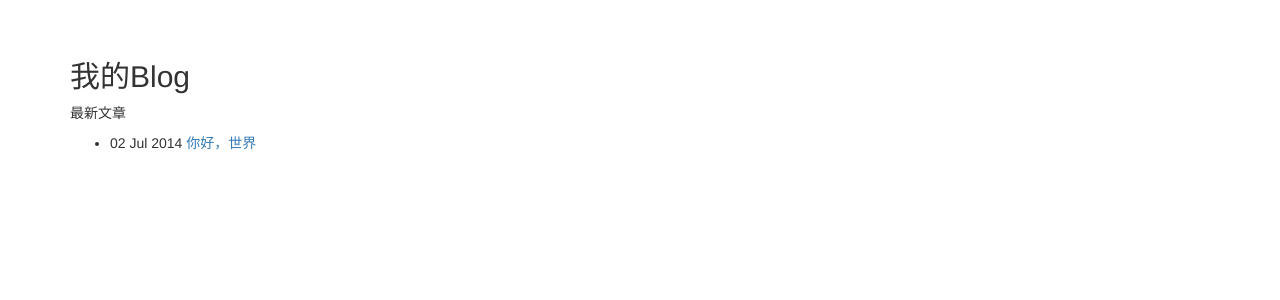
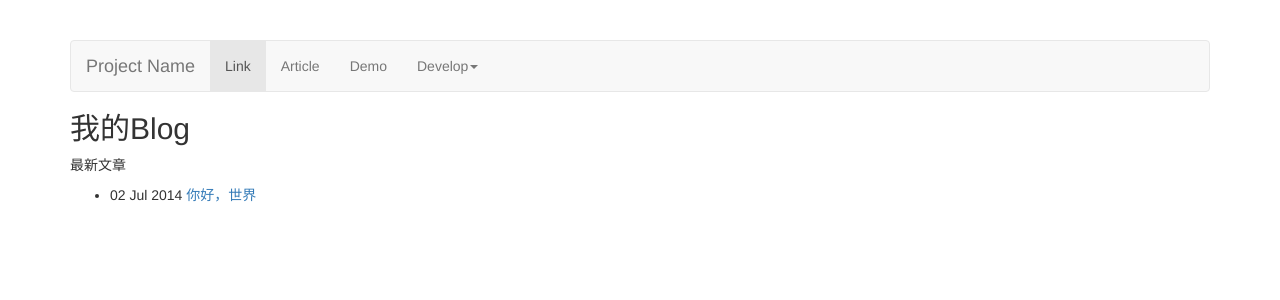
Before and after one commit to kaitaow/blog, a Jekyll site: the page built from index.html, in a window 1280 px wide. Shown: the top 300 px of the page. Built offline with Jekyll 4.4.1, drawn with Linux system fonts in a browser that asks for light colours; nearby versions of some CDN libraries.

Commit message:
首页修改
修改首页导航栏

```diff
--- a/index.html
+++ b/index.html
@@ -2,6 +2,37 @@
 layout: template
 title: 我的Blog
 ---
+<!-- Static navbar -->
+<div class="navbar navbar-default" role="navigation">
+<div class="navbar-header">
+  <button type="button" class="navbar-toggle" data-toggle="collapse" data-target=".navbar-collapse">
+	<span class="sr-only">Toggle navigation</span>
+	<span class="icon-bar"></span>
+	<span class="icon-bar"></span>
+	<span class="icon-bar"></span>
+  </button>
+  <a class="navbar-brand" href="#">Project Name</a>
+</div>
+<div class="navbar-collapse collapse">
+  <ul class="nav navbar-nav">
+	<li class="active"><a href="#">Link</a></li>
+	<li><a href="#">Article</a></li>
+	<li><a href="#">Demo</a></li>
+	<li class="dropdown">
+	  <a href="#" class="dropdown-toggle" data-toggle="dropdown">Develop<b class="caret"></b></a>
+	  <ul class="dropdown-menu">
+		<li><a href="#">Java</a></li>
+		<li><a href="#">C++</a></li>
+		<li><a href="#">Java EE</a></li>
+		<li class="divider"></li>
+		<li class="dropdown-header">Android</li>
+		<li><a href="#">Html5</a></li>
+		<li><a href="#">Game Programming</a></li>
+	  </ul>
+	</li>
+  </ul>
+</div><!--/.nav-collapse -->
+</div>
 <h2>{{ page.title }}</h2>
 <p>最新文章</p>
 <ul>
```
